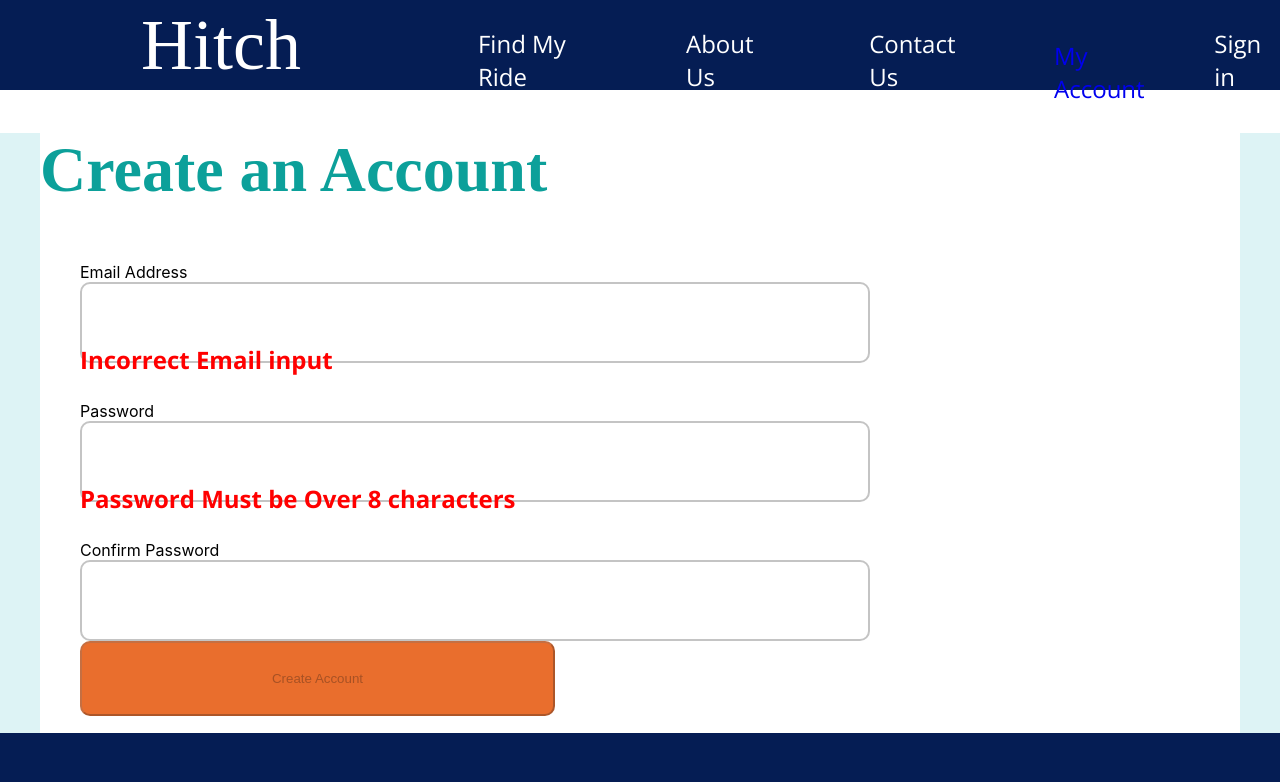
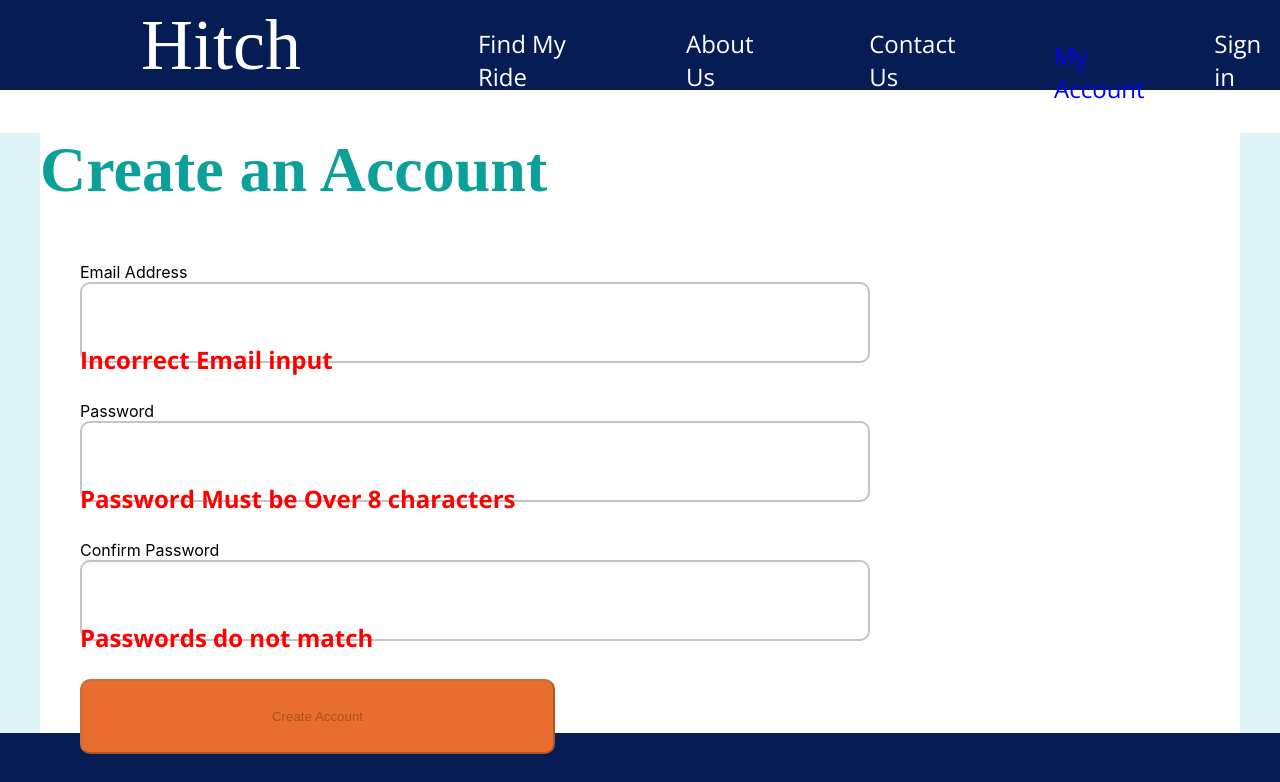
Before and after one commit to zohaibk22/Hitch, a React (Create React App) app in the folder client/: page /create/profile in a window 1280 px wide. Shown: the top 782 px of the page. Built offline with nearby package versions, Linux system fonts and the light colour scheme.

Commit message:
create Account page complete....Started Working on the routes from creating user and the Login page

```diff
--- a/client/src/App.js
+++ b/client/src/App.js
@@ -24,6 +24,10 @@ function App() {
       <Route exact path="/create/profile">
         <CreateProfile />
       </Route>
+
+      <Route exact path="/profile/signup/:id">
+        <EditProfile />
+      </Route>
     </>
   );
 }
--- a/client/src/screens/CreateProfile/createProfile.jsx
+++ b/client/src/screens/CreateProfile/createProfile.jsx
@@ -14,40 +14,47 @@ class CreateProfile extends Component {
         email: "",
         password: "",
         confirmPassword: "",
-        match: true,
+        match: false,
       },
       created: false,
       errors: {
         email: null,
         password: null,
+        confirmPassword: null,
       },
       emailValid: false,
       passwordValid: false,
+      confirmPasswordValid: false,
       formValid: false,
     };
   }
 
   validation = (name, value) => {
-    let {emailValid, passwordValid, formValid, errors, profile} = this.state;
+    let {emailValid, passwordValid, errors, profile, confirmPasswordValid} = this.state;
 
     switch(name) {
       case 'email':
         emailValid = value.match(/^(([^<>()\[\]\.,;:\s@\"]+(\.[^<>()\[\]\.,;:\s@\"]+)*)|(\".+\"))@(([^<>()[\]\.,;:\s@\"]+\.)+[^<>()[\]\.,;:\s@\"]{2,})$/i);
         // errors.email = emailValid ? true : false;
-        errors.email = emailValid ? '' :"is invalid"
+        errors.email = emailValid ? true : false;
         break;
 
       case 'password':
         passwordValid = value.length >= 8;
         // errors.password = passwordValid ? true : false
-        errors.password = passwordValid ? '' : "is too short"
+        errors.password = passwordValid ? true : false
+        break;
 
-        if(profile.password !== profile.confirmPassword){
-         profile.match = false;
+      case 'confirmPassword' :
+        confirmPasswordValid = value.length >= 8;
+        errors.confirmPassword = confirmPasswordValid ? true : false;
+
+        if(profile.password === profile.confirmPassword){
+         profile.match = true;
          console.log(profile.match);
         }
         else {
-          profile.match = true;
+          profile.match = false;
         }
         break;
 
@@ -60,6 +67,7 @@ class CreateProfile extends Component {
       errors: errors,
       emailValid: emailValid,
       passwordValid: passwordValid,
+      confirmPasswordValid: confirmPasswordValid,
     }, this.formValidation)
 
 
@@ -68,7 +76,7 @@ class CreateProfile extends Component {
 
   formValidation() {
     this.setState({
-      formValid: this.state.emailValid && this.state.passwordValid
+      formValid: this.state.emailValid && this.state.passwordValid && this.state.confirmPasswordValid
     })
   }
 
@@ -109,7 +117,7 @@ class CreateProfile extends Component {
     const { profile, created } = this.state;
 
     if(created) {
-      return <Redirect to={`/`} />
+      return <Redirect to={`/profile/update/jfkjdnkd`} />
 
     }
 
@@ -152,7 +160,7 @@ class CreateProfile extends Component {
             onChange={this.handleChange}
           />
 
-          {this.state.profile.match ? null : <p className = "error-message">Paswwords do not match</p>}
+          {this.state.profile.match ? null : <p className = "error-message">Passwords do not match</p>}
 
 
 
```
Also changed, not shown: client/src/screens/LoginPage/Login.jsx (added, +20 -0 lines), client/src/screens/LoginPage/Login.css (added).
